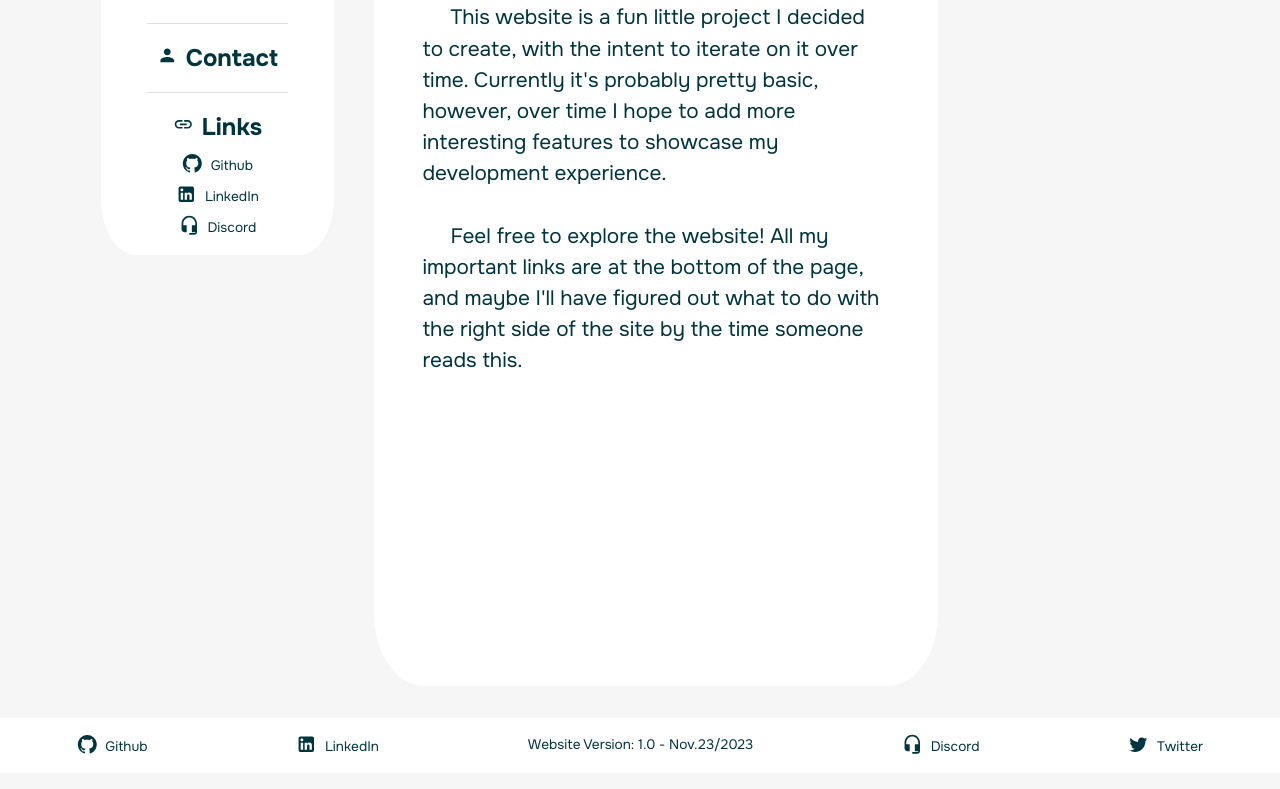
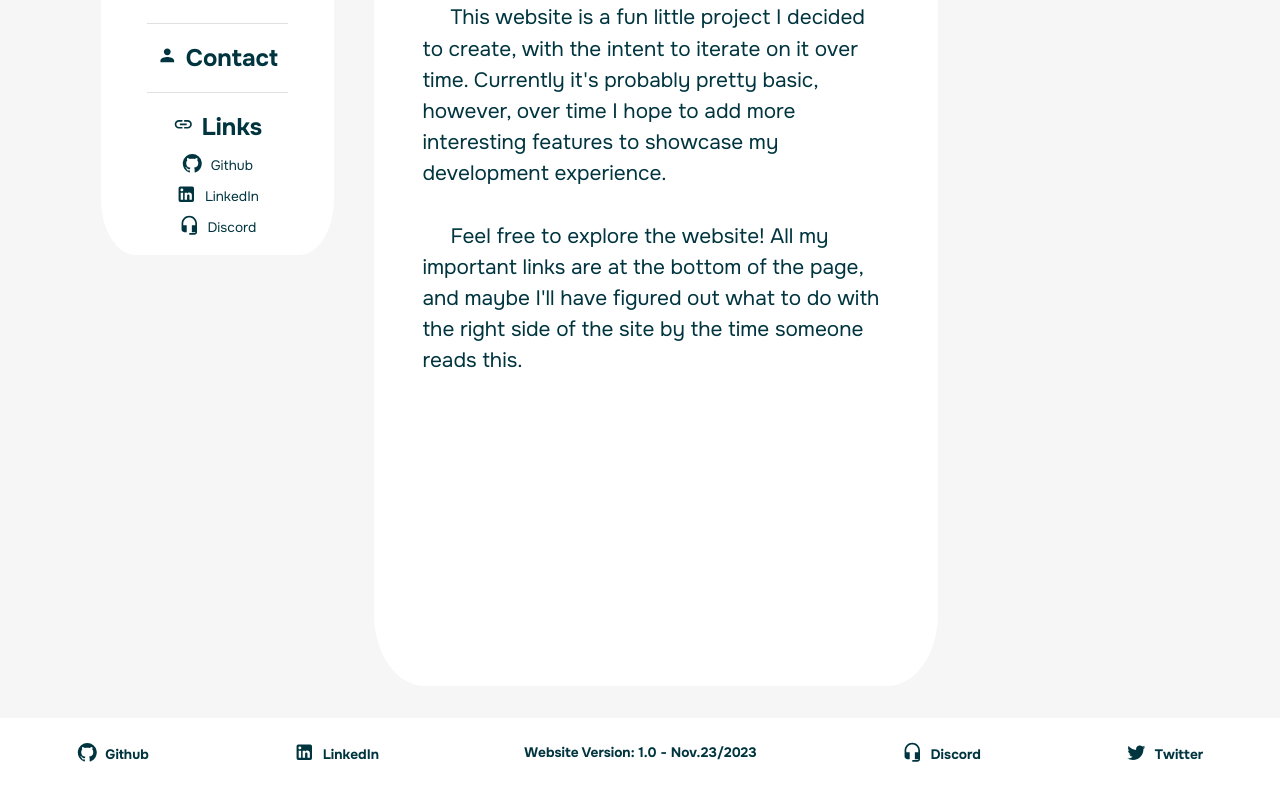
Before and after one commit to oQvinn/PersonalWebsite, a React (Create React App) app in the folder client/: page / in a window 1280 px wide. Shown: the part 249-1038 px from the top of the page. Built offline with nearby package versions, Linux system fonts and the light colour scheme.

Commit message:
Testing icons

```diff
--- a/client/src/scenes/footer/footer.jsx
+++ b/client/src/scenes/footer/footer.jsx
@@ -1,27 +1,57 @@
 import FlexBetween from "components/FlexBetween";
-import { useTheme, Link } from "@mui/material";
+import { useTheme, Link, useMediaQuery } from "@mui/material";
 import {Typography} from "@mui/material";
 import GitHubIcon from '@mui/icons-material/GitHub';
 import LinkedInIcon from '@mui/icons-material/LinkedIn';
 import HeadsetMicIcon from '@mui/icons-material/HeadsetMic';
 import TwitterIcon from '@mui/icons-material/Twitter';
+import {Box} from "@mui/material";
 
 const Footer = () =>{
     const theme = useTheme();
     const primaryLight = theme.palette.primary.light;
     const alt = theme.palette.background.alt;
+    const isNonMobileScreens = useMediaQuery("(min-width: 1000px)");
 
     const iconStyle = {
         verticalAlign: "sub",
         marginRight: "0.5rem",
     }
+    const mobileIconStyle={
+      display: "flex",
+      marginLeft: "0.5rem"
 
+    }
+    const textStyle = {
+        fontWeight: "bold"
+    }
+    const mobileTextStyle = {
+      textAlign: "center",
+      fontWeight: "bold",
+      fontSize: "0.6rem",
+      display:"block"
+    }
 
 
     return(
-        <FlexBetween padding="1rem 6%" backgroundColor={alt}>
+        <FlexBetween padding="1.5rem 6%" backgroundColor={alt}>
+                  <Box >
+                    <Typography
+                      sx={{
+                        "&:hover": {
+                          color: primaryLight,
+                          cursor: "pointer",
+                        },
+                      }}
+                      color="primary"
+                      style={isNonMobileScreens ? textStyle : mobileTextStyle}
+                    >
+                      <GitHubIcon sx={isNonMobileScreens ? iconStyle : mobileIconStyle}/><Link href="https://github.com/oQvinn" target="_blank" underline="none" color="inherit">Github</Link>
+                    </Typography>
+                  </Box>
 
-                <Typography
+
+                  <Typography
                     sx={{
                       "&:hover": {
                         color: primaryLight,
@@ -29,8 +59,24 @@ const Footer = () =>{
                       },
                     }}
                     color="primary"
+                    style={isNonMobileScreens ? textStyle : mobileTextStyle}
                   >
-                    <GitHubIcon sx={iconStyle}/><Link href="https://github.com/oQvinn" target="_blank" underline="none" color="inherit">Github</Link>
+                    <LinkedInIcon sx={isNonMobileScreens ? iconStyle : mobileIconStyle}/><Link href="https://www.linkedin.com/in/quinn-wegner-531425242/" target="_blank" underline="none" color="inherit">LinkedIn</Link>
+                  </Typography>
+                  <Typography color="primary" style={isNonMobileScreens ? textStyle : mobileTextStyle}>
+                    Website Version: 1.0 - Nov.23/2023
+                  </Typography>
+                  <Typography
+                    sx={{
+                      "&:hover": {
+                        color: primaryLight,
+                        cursor: "pointer",
+                      },
+                    }}
+                    color="primary"
+                    style={isNonMobileScreens ? textStyle : mobileTextStyle}
+                  >
+                    <HeadsetMicIcon sx={isNonMobileScreens ? iconStyle : mobileIconStyle}/><Link href="#" target="_blank" underline="none" color="inherit">Discord</Link>
                   </Typography>
 
                   <Typography
@@ -41,34 +87,9 @@ const Footer = () =>{
                       },
                     }}
                     color="primary"
+                    style={isNonMobileScreens ? textStyle : mobileTextStyle}
                   >
-                    <LinkedInIcon sx={iconStyle}/><Link href="https://www.linkedin.com/in/quinn-wegner-531425242/" target="_blank" underline="none" color="inherit">LinkedIn</Link>
-                  </Typography>
-                  <Typography color="primary">
-                    Website Version: 1.0 - Nov.23/2023
-                  </Typography>
-                  <Typography
-                    sx={{
-                      "&:hover": {
-                        color: primaryLight,
-                        cursor: "pointer",
-                      },
-                    }}
-                    color="primary"
-                  >
-                    <HeadsetMicIcon sx={iconStyle}/><Link href="#" target="_blank" underline="none" color="inherit">Discord</Link>
-                  </Typography>
-
-                  <Typography
-                    sx={{
-                      "&:hover": {
-                        color: primaryLight,
-                        cursor: "pointer",
-                      },
-                    }}
-                    color="primary"
-                  >
-                    <TwitterIcon sx={iconStyle}/><Link href="https://twitter.com/oQvinn" target="_blank" underline="none" color="inherit">Twitter</Link>
+                    <TwitterIcon sx={isNonMobileScreens ? iconStyle : mobileIconStyle}/><Link href="https://twitter.com/oQvinn" target="_blank" underline="none" color="inherit">Twitter</Link>
                   </Typography>
 
         </FlexBetween>
```
